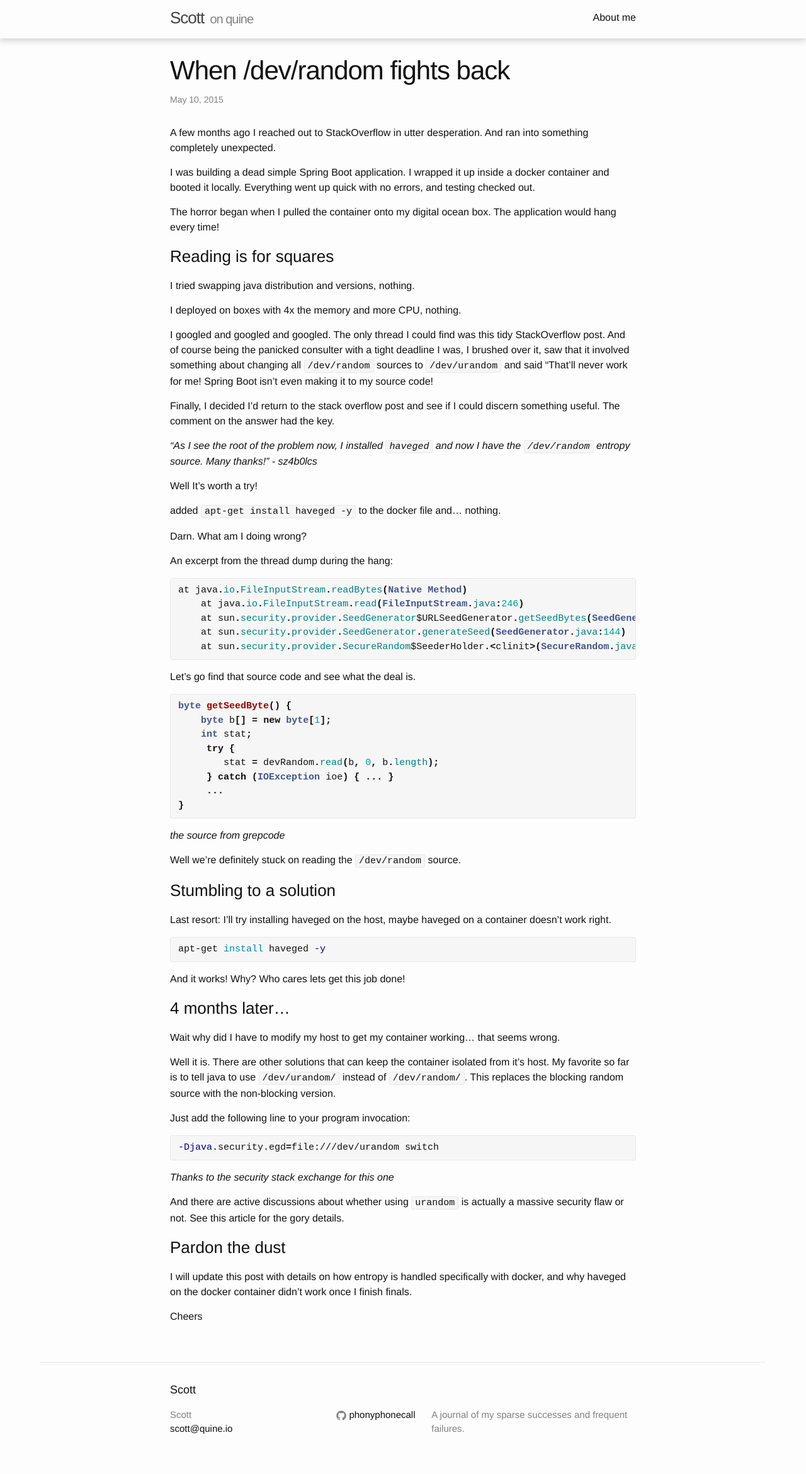
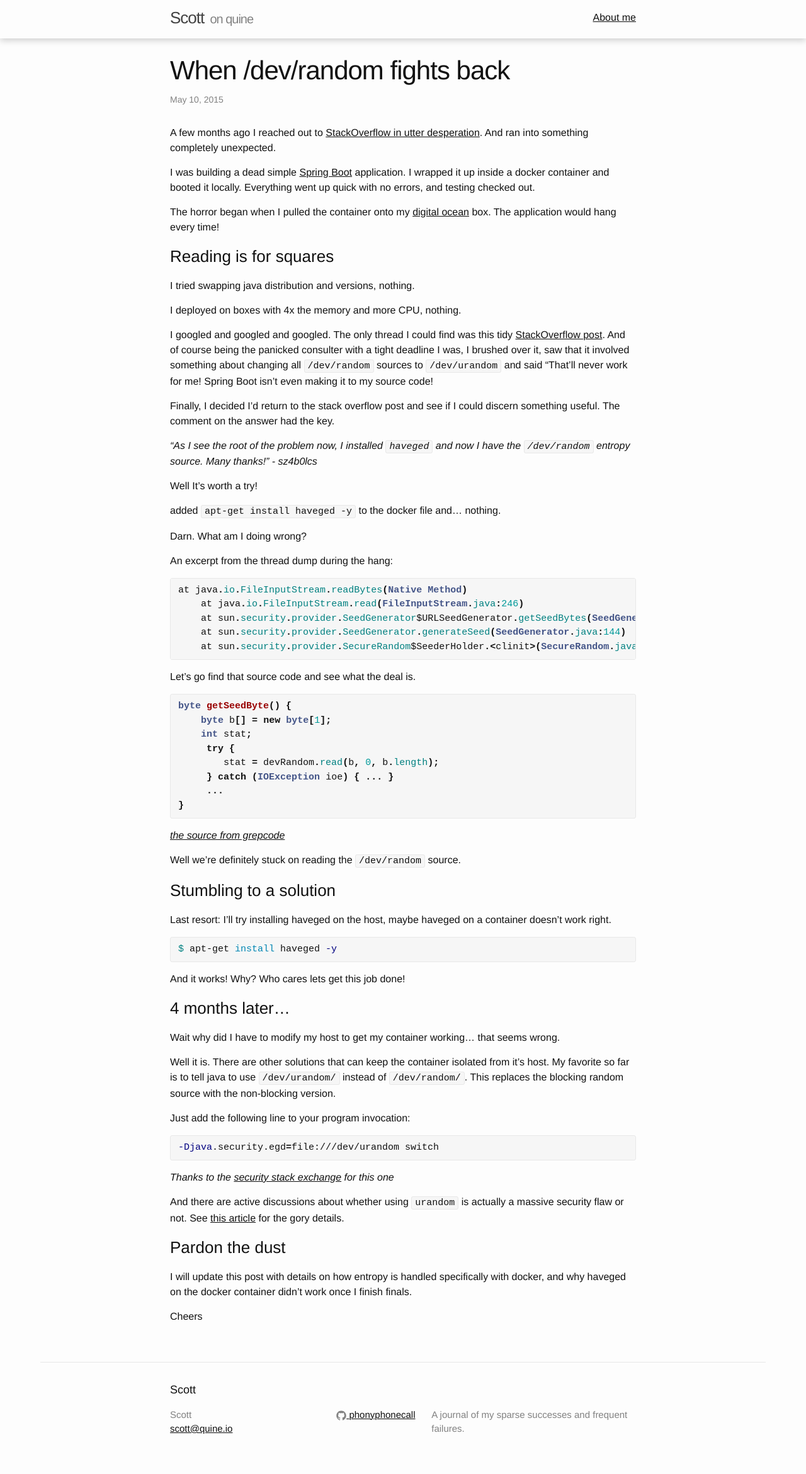
Before and after one commit to quine-io/scott.quine-io.github.io, a Jekyll site: the page built from _posts/2015-05-10-when-dev-random-fights-back.markdown, in a window 1280 px wide. Shown: the whole page at 63% size. Built offline with Jekyll 4.4.1, drawn with Linux system fonts in a browser that asks for light colours.

```diff
--- a/_posts/2015-05-10-when-dev-random-fights-back.markdown
+++ b/_posts/2015-05-10-when-dev-random-fights-back.markdown
@@ -59,7 +59,7 @@ Well we're definitely stuck on reading the `/dev/random` source.
 
 Last resort: I'll try installing haveged on the host, maybe haveged on a container doesn't work right.
 {% highlight bash %}
-apt-get install haveged -y
+$ apt-get install haveged -y
 {% endhighlight %}
 
 And it works! Why? Who cares lets get this job done!
--- a/_sass/_base.scss
+++ b/_sass/_base.scss
@@ -90,7 +90,7 @@ h1, h2, h3, h4, h5, h6 {
  */
 a {
     color: $brand-color;
-    text-decoration: none;
+    text-decoration: underline;
 
     &:visited {
         color: lighten($brand-color, 30%);
--- a/_sass/_layout.scss
+++ b/_sass/_layout.scss
@@ -22,6 +22,7 @@
     &:visited {
         color: $grey-color-dark;
     }
+    text-decoration: none;
 }
 
 .site-subtitle {
@@ -34,6 +35,7 @@
     &:visited {
         color: $grey-color;
     }
+    text-decoration: none;
 }
 
 .site-nav {
@@ -202,6 +204,7 @@
 .post-link {
     display: block;
     font-size: 24px;
+    text-decoration: none;
 }
 
 
```
